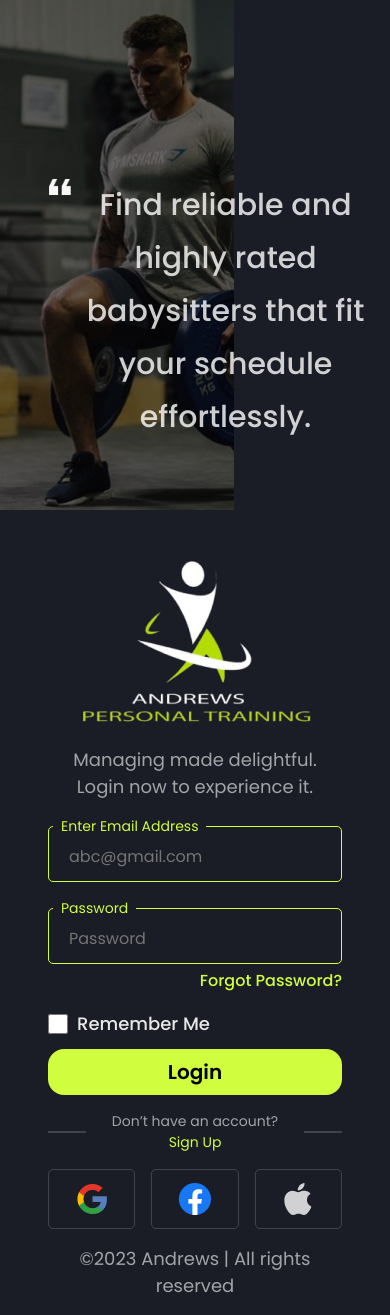
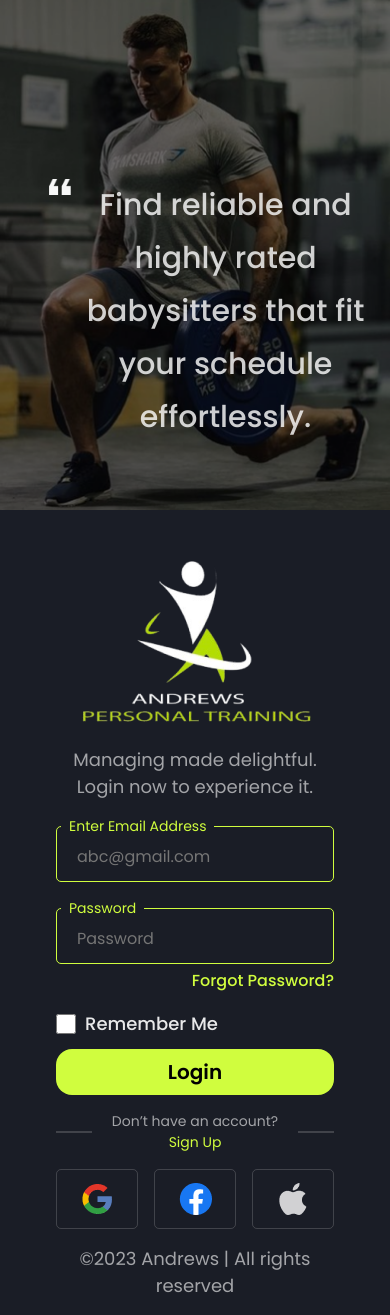
Before and after one commit to AleenaJabeen/gym-website, a React (Create React App) app: page / in a window 390 px wide. Built offline with nearby package versions, Linux system fonts and the light colour scheme.

Commit message:
Update Login.module.css

```diff
--- a/src/styles/LoginComponentStyles/Login.module.css
+++ b/src/styles/LoginComponentStyles/Login.module.css
@@ -14,14 +14,14 @@
   margin: 0;
   font-family: "Poppins",sans-serif;
   overflow-x: hidden;
+
 }
 .login{
   width: 100vw;
   background-color: var(--secondary-color);
   display: flex;
  justify-content: center;
-  align-items: flex-start;
-  overflow: hidden;
+  align-items: start;
 }
 .leftSide{
   width: 40vw;
@@ -212,6 +212,9 @@ color: var(--copy-text-color);
   float: left;
 }
 @media (max-width:1024px){
+  *{
+    overflow-x: visible;
+  }
   .login{
 flex-direction: column-reverse;
 width: 100vw;
@@ -219,7 +222,7 @@ width: 100vw;
   }
   .leftSide{
       width: 100vw;
-      padding: 1rem 3rem;
+      padding: 1rem 3.5rem;
 
   }
   .loginForm{
```
